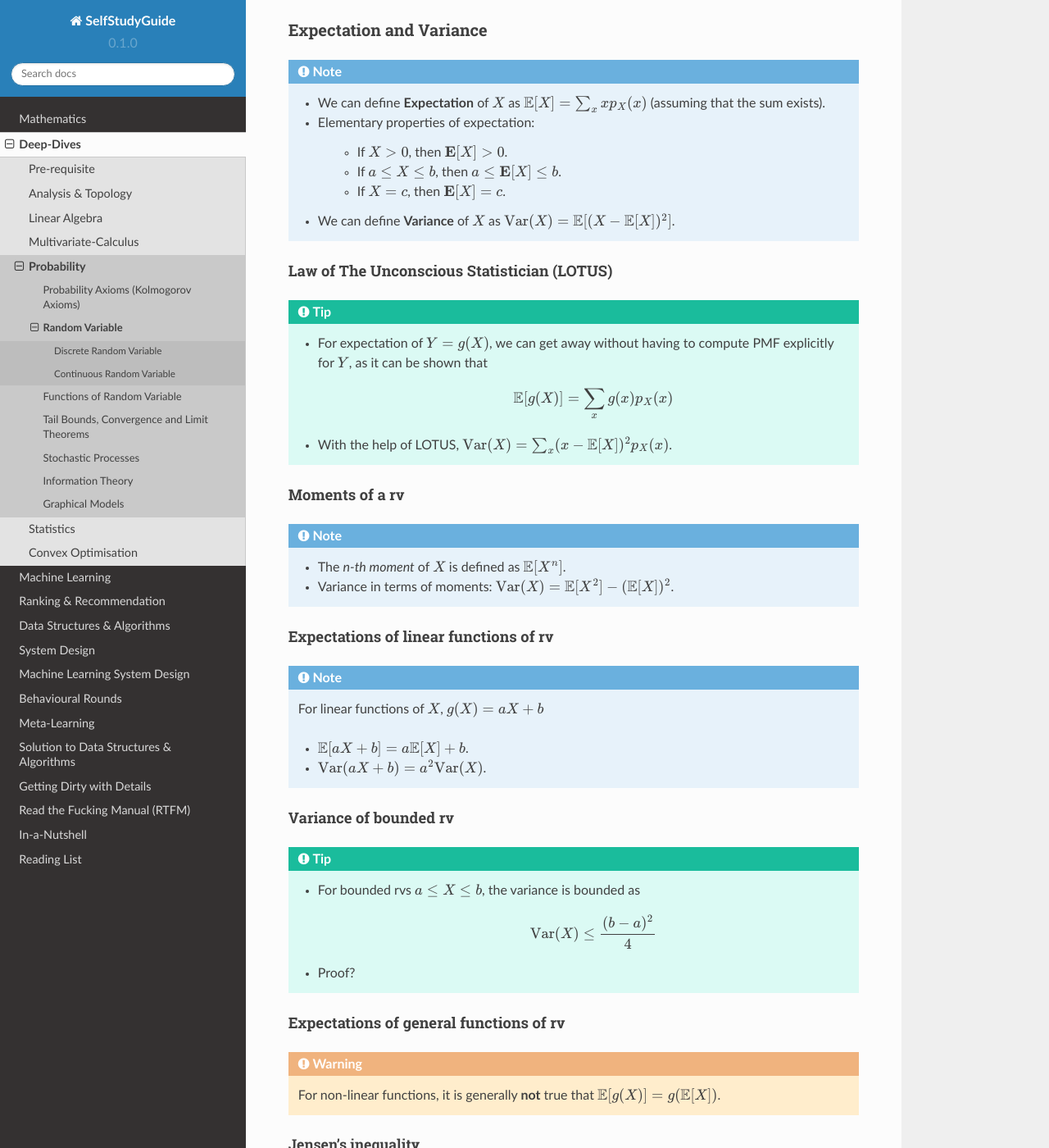
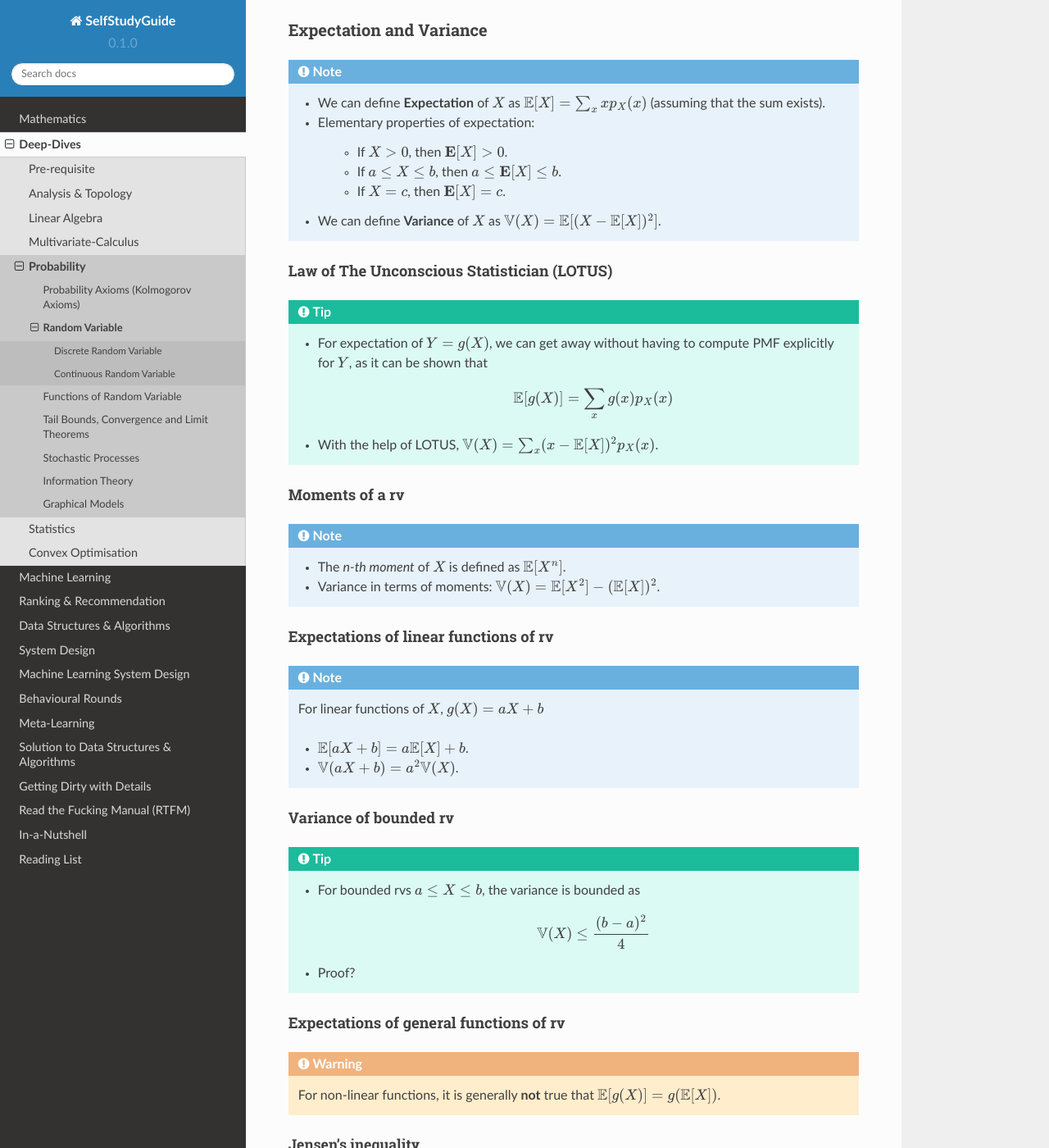
Before and after one commit to uselesstechjunks/leetcode, a Sphinx documentation site: the page built from docs/source/math/prob/rv.rst, in a window 1280 px wide and 1400 px high, scrolled down 927 px. Shown: the whole window at 82% size. Built offline with Sphinx 7.4.7 and the Read the Docs theme 2.0.0, drawn with Linux system fonts in a browser that asks for light colours; some of the changed text lies outside the part shown.

Commit message:
Update rv.rst

```diff
--- a/docs/source/math/prob/rv.rst
+++ b/docs/source/math/prob/rv.rst
@@ -38,7 +38,7 @@ Expectation and Variance
 		* If :math:`X>0`, then :math:`\mathbf{E}[X]>0`.
 		* If :math:`a\leq X\leq b`, then :math:`a\leq \mathbf{E}[X]\leq b`.
 		* If :math:`X=c`, then :math:`\mathbf{E}[X]=c`.
-	* We can define **Variance** of :math:`X` as :math:`\mathrm{Var}(X)=\mathbb{E}[(X-\mathbb{E}[X])^2]`.
+	* We can define **Variance** of :math:`X` as :math:`\mathbb{V}(X)=\mathbb{E}[(X-\mathbb{E}[X])^2]`.
 
 Law of The Unconscious Statistician (LOTUS)
 -----------------------------------------------------
@@ -47,13 +47,13 @@ Law of The Unconscious Statistician (LOTUS)
 
 		.. math:: \mathbb{E}[g(X)]=\sum_x g(x)p_X(x)
 
-	* With the help of LOTUS, :math:`\mathrm{Var}(X)=\sum_x (x-\mathbb{E}[X])^2 p_X(x)`.
+	* With the help of LOTUS, :math:`\mathbb{V}(X)=\sum_x (x-\mathbb{E}[X])^2 p_X(x)`.
 
 Moments of a rv
 ---------------------------
 .. note::
 	* The *n-th moment* of :math:`X` is defined as :math:`\mathbb{E}[X^n]`.
-	* Variance in terms of moments: :math:`\mathrm{Var}(X)=\mathbb{E}[X^2]-(\mathbb{E}[X])^2`.
+	* Variance in terms of moments: :math:`\mathbb{V}(X)=\mathbb{E}[X^2]-(\mathbb{E}[X])^2`.
 
 Expectations of linear functions of rv
 --------------------------------------------------------
@@ -61,14 +61,14 @@ Expectations of linear functions of rv
 	For linear functions of :math:`X`, :math:`g(X)=aX+b`
 
 	* :math:`\mathbb{E}[aX+b]=a\mathbb{E}[X]+b`.
-	* :math:`\mathrm{Var}(aX+b)=a^2\mathrm{Var}(X)`.
+	* :math:`\mathbb{V}(aX+b)=a^2\mathbb{V}(X)`.
 
 Variance of bounded rv
 --------------------------------------------------------
 .. tip::
 	* For bounded rvs :math:`a\leq X\leq b`, the variance is bounded as
 
-		.. math:: \mathrm{Var}(X)\leq\frac{(b-a)^2}{4}
+		.. math:: \mathbb{V}(X)\leq\frac{(b-a)^2}{4}
 	* Proof?
 
 Expectations of general functions of rv
@@ -173,7 +173,7 @@ Expectation and variance for independent rvs
 ------------------------------------------------------
 .. note::
 	* :math:`\mathbb{E}[XY]=\mathbb{E}[X]\mathbb{E}[Y]`
-	* :math:`\mathrm{Var}(X+Y)=\mathrm{Var}(X)+\mathrm{Var}(Y)`
+	* :math:`\mathbb{V}(X+Y)=\mathbb{V}(X)+\mathbb{V}(Y)`
 	* Extends naturally to more than 2 rvs.
 
 Some discrete random variables
@@ -186,7 +186,7 @@ Any experiment that deals with a binary outcome (e.g. **success** or **failure**
 	* We can define a rv :math:`X=1` which represents success and :math:`X=0` which represents failure.
 	* We only need to know about one of the probability values, :math:`\mathbb{P}(X=1)=p`, as :math:`\mathbb{P}(X=0)=1-p`.
 	* Therefore, a Bernoulli rv is parameterised with just 1 parameter, :math:`p`.
-	* [Derive] For :math:`X\sim\mathrm{Ber}(p)`, :math:`\mathbb{E}[X]=p` and :math:`\mathrm{Var}(X)=p(1-p)`.
+	* [Derive] For :math:`X\sim\mathrm{Ber}(p)`, :math:`\mathbb{E}[X]=p` and :math:`\mathbb{V}(X)=p(1-p)`.
 
 .. tip::
 	* For any set of events :math:`A_1,A_2,\cdot A_n`, we can use **indicator functions** to denote the same.
@@ -228,7 +228,7 @@ In a repeated (:math:`n`-times) Bernoulli trial with parameter :math:`p`, let :m
 
 	* Let's denote each of the trials with a different Bernoulli rv, :math:`X_i\sim\mathrm{Ber}(p)` for :math:`i`-th trial.
 	* Then :math:`Y=X_1+\cdots+X_n` is the total number of successes, :math:`X_i\perp\!\!\!\perp X_j` for :math:`i\neq j`.
-	* [Derive] For :math:`X\sim\mathrm{Bin}(n,p)`, :math:`\mathbb{E}[X]=np` and :math:`\mathrm{Var}(X)=np(1-p)`.
+	* [Derive] For :math:`X\sim\mathrm{Bin}(n,p)`, :math:`\mathbb{E}[X]=np` and :math:`\mathbb{V}(X)=np(1-p)`.
 	* Hint:
 
 		* For mean, utilise the linearity of expectation (does not require independence).
@@ -303,7 +303,7 @@ The number of repeated Bernoulli trials we need until we get a success can be mo
 		* Let the remaining number of trials until first success is represented by :math:`Y`. Clearly, :math:`X|X>1=Y+1` and :math:`\mathbb{E}[X|X>1]=\mathbb{E}[Y]+1`.
 		* By the memorylessless property, :math:`Y\sim\mathrm{Geom}(p)` as well. Therefore, :math:`\mathbb{E}[Y]=\mathbb{E}[X]`.
 		* We use the fact to compute the conditional expectation, :math:`\mathbb{E}[X|X>1]=1+\mathbb{E}[X]`.
-	* [Derive] For :math:`X\sim\mathrm{Geom}(p)`, :math:`\mathbb{E}[X]=\frac{1}{p}` and :math:`\mathrm{Var}(X)=\frac{1-p}{p^2}`.
+	* [Derive] For :math:`X\sim\mathrm{Geom}(p)`, :math:`\mathbb{E}[X]=\frac{1}{p}` and :math:`\mathbb{V}(X)=\frac{1-p}{p^2}`.
 	* Hint:
 
 		* Use divide-and-conquer by splitting the case where :math:`X=1` and :math:`X>1`.
@@ -333,7 +333,7 @@ If a Binomial rv has :math:`n\to\infty` and :math:`p\to 0`, we can approximate i
 
 .. tip::
 	* It is useful to model a specific, time-dependent outcome given just the average.
-	* [Derive] For :math:`X\sim\mathrm{Poisson}(\lambda)`, :math:`\mathbb{E}[X]=\lambda` and :math:`\mathrm{Var}(X)=\lambda`.
+	* [Derive] For :math:`X\sim\mathrm{Poisson}(\lambda)`, :math:`\mathbb{E}[X]=\lambda` and :math:`\mathbb{V}(X)=\lambda`.
 	* Hint:
 
 		* For mean, reindex the terms in the sum.
@@ -414,8 +414,8 @@ Centerisation, standardisation, skewness and kurtosis
 
 		* We also have :math:`\mathbb{E}[\tilde{X}]=\mathbb{E}[X-\mathbb{E}[X]]=0`.
 
-	* Variance is the 2nd moment of centered rv :math:`\mathrm{Var}(X)=\mathbb{E}[\tilde{X}^2]`.
-	* We denote :math:`Z=\frac{X-\mathbb{E}[X]}{\sqrt{\mathrm{Var}(X)}}=\frac{\tilde{X}}{\sqrt{\mathbb{E}[\tilde{X}^2]}}` as the **standardised** version of :math:`X`.
+	* Variance is the 2nd moment of centered rv :math:`\mathbb{V}(X)=\mathbb{E}[\tilde{X}^2]`.
+	* We denote :math:`Z=\frac{X-\mathbb{E}[X]}{\sqrt{\mathbb{V}(X)}}=\frac{\tilde{X}}{\sqrt{\mathbb{E}[\tilde{X}^2]}}` as the **standardised** version of :math:`X`.
 
 		* We note that :math:`\mathbb{E}[Z]=0` and :math:`\mathbb{E}[Z^2]=\mathbb{E}\left[\left(\frac{\tilde{X}}{\sqrt{\mathbb{E}[\tilde{X}^2]}}\right)^2\right]=\frac{\mathbb{E}[\tilde{X}^2]}{\mathbb{E}[\tilde{X}^2]}=1`.
 	* Skewness is the 3rd moment of **standardised** rv, :math:`\mathrm{skew}(X)=\mathbb{E}[Z^3]`.
```
